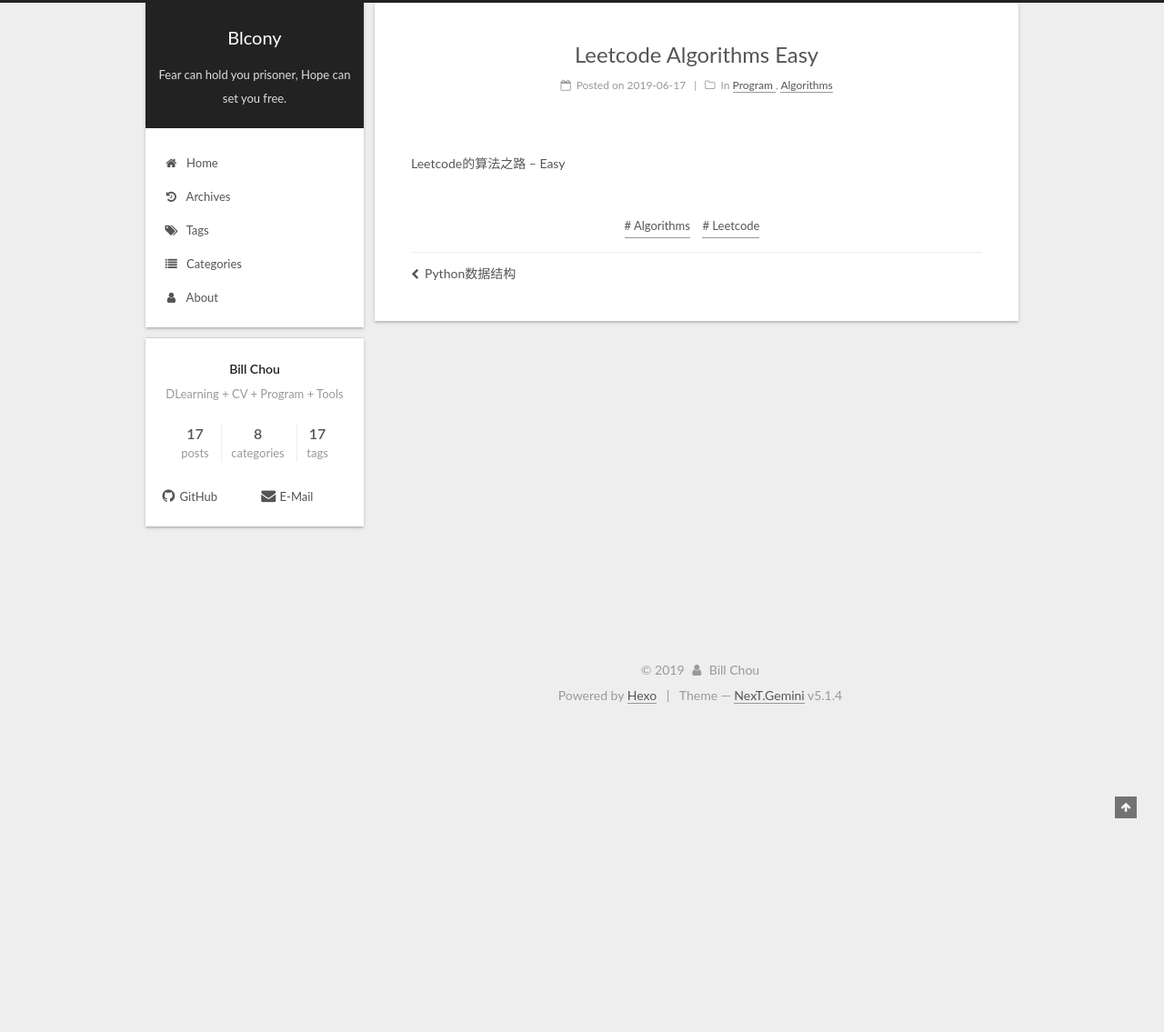
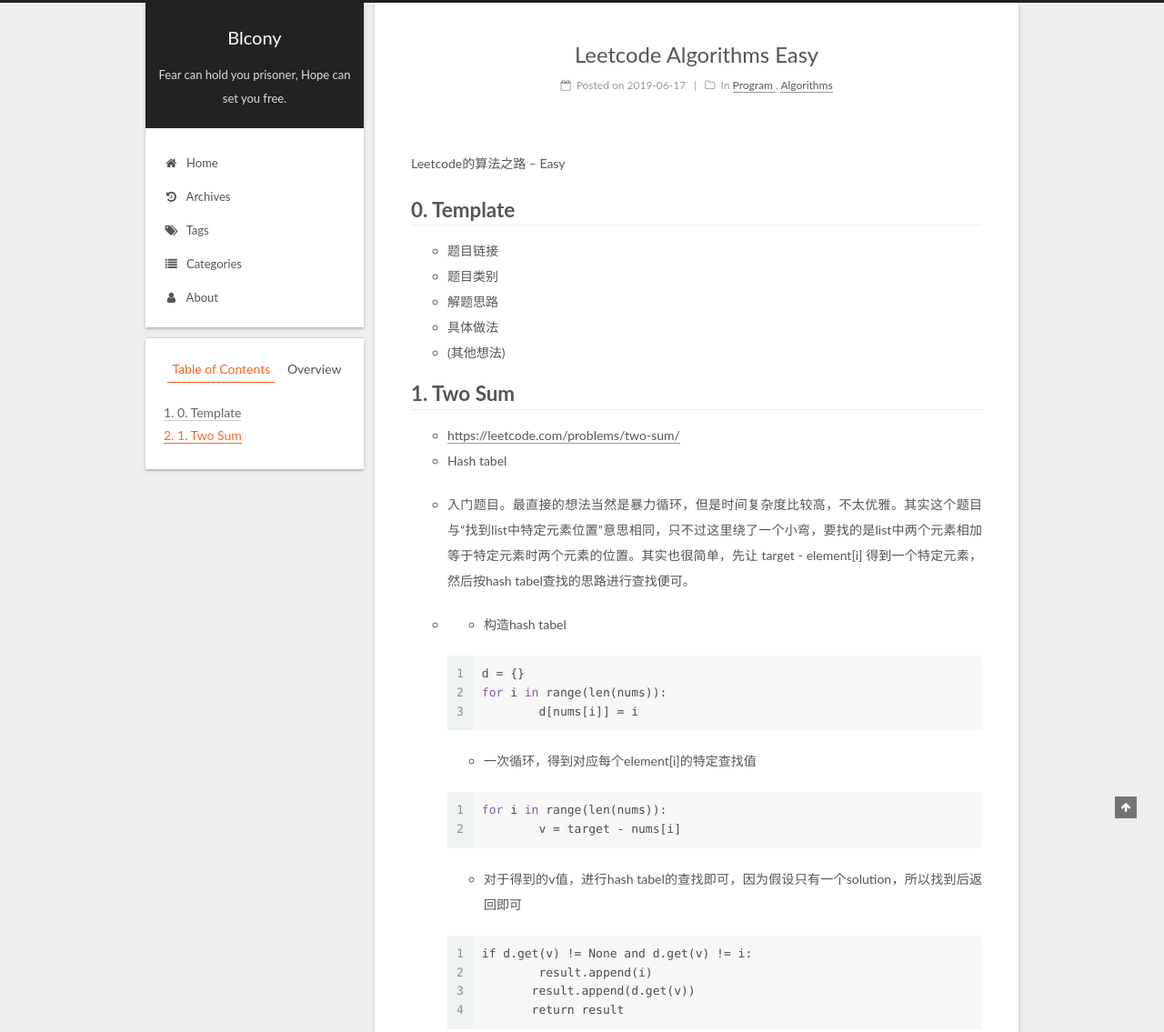
Before and after one commit to Blcony/Blcony.github.io, a plain HTML site: page Leetcode-Algorithms-Easy/index.html in a window 1280 px wide. Shown: the top 1135 px of the page at 91% size. Before the commit the page ends 800 px from the top, so only its background shows below. Drawn offline with Linux system fonts and the light colour scheme.

Commit message:
Site updated: 2019-06-18 14:50:10

```diff
--- a/Leetcode-Algorithms/index.html
+++ b/Leetcode-Algorithms-Easy/index.html
@@ -77,11 +77,11 @@
 <meta name="keywords" content="Algorithms,Leetcode">
 <meta property="og:type" content="article">
 <meta property="og:title" content="Leetcode Algorithms Easy">
-<meta property="og:url" content="http://Blcony.github.io/Leetcode-Algorithms/index.html">
+<meta property="og:url" content="http://Blcony.github.io/Leetcode-Algorithms-Easy/index.html">
 <meta property="og:site_name" content="Blcony">
 <meta property="og:description" content="Leetcode的算法之路 – Easy">
 <meta property="og:locale" content="default">
-<meta property="og:updated_time" content="2019-06-17T07:28:10.751Z">
+<meta property="og:updated_time" content="2019-06-18T06:49:15.920Z">
 <meta name="twitter:card" content="summary">
 <meta name="twitter:title" content="Leetcode Algorithms Easy">
 <meta name="twitter:description" content="Leetcode的算法之路 – Easy">
@@ -114,7 +114,7 @@
 
 
 
-  <link rel="canonical" href="http://Blcony.github.io/Leetcode-Algorithms/">
+  <link rel="canonical" href="http://Blcony.github.io/Leetcode-Algorithms-Easy/">
 
 
 
@@ -257,7 +257,7 @@
 
 
   <div class="post-block">
-    <link itemprop="mainEntityOfPage" href="http://Blcony.github.io/Leetcode-Algorithms/">
+    <link itemprop="mainEntityOfPage" href="http://Blcony.github.io/Leetcode-Algorithms-Easy/">
 
     <span hidden itemprop="author" itemscope itemtype="http://schema.org/Person">
       <meta itemprop="name" content="Bill Chou">
@@ -359,6 +359,33 @@
 
         <p>Leetcode的算法之路 – Easy</p>
 <a id="more"></a>
+<h1 id="0-Template"><a href="#0-Template" class="headerlink" title="0. Template"></a>0. Template</h1><ul>
+<li>题目链接</li>
+<li>题目类别</li>
+<li>解题思路</li>
+<li>具体做法</li>
+<li>(其他想法)</li>
+</ul>
+<h1 id="1-Two-Sum"><a href="#1-Two-Sum" class="headerlink" title="1. Two Sum"></a>1. Two Sum</h1><ul>
+<li><a href="https://leetcode.com/problems/two-sum/" target="_blank" rel="noopener">https://leetcode.com/problems/two-sum/</a></li>
+<li><p>Hash tabel</p>
+</li>
+<li><p>入门题目。最直接的想法当然是暴力循环，但是时间复杂度比较高，不太优雅。其实这个题目与“找到list中特定元素位置”意思相同，只不过这里绕了一个小弯，要找的是list中两个元素相加等于特定元素时两个元素的位置。其实也很简单，先让 target - element[i] 得到一个特定元素，然后按hash tabel查找的思路进行查找便可。</p>
+</li>
+<li><ol>
+<li>构造hash tabel</li>
+</ol>
+<figure class="highlight python"><table><tr><td class="gutter"><pre><span class="line">1</span><br><span class="line">2</span><br><span class="line">3</span><br></pre></td><td class="code"><pre><span class="line">d = &#123;&#125;</span><br><span class="line"><span class="keyword">for</span> i <span class="keyword">in</span> range(len(nums)):</span><br><span class="line">	d[nums[i]] = i</span><br></pre></td></tr></table></figure>
+<ol start="2">
+<li>一次循环，得到对应每个element[i]的特定查找值</li>
+</ol>
+<figure class="highlight python"><table><tr><td class="gutter"><pre><span class="line">1</span><br><span class="line">2</span><br></pre></td><td class="code"><pre><span class="line"><span class="keyword">for</span> i <span class="keyword">in</span> range(len(nums)):</span><br><span class="line">	v = target - nums[i]</span><br></pre></td></tr></table></figure>
+<ol start="3">
+<li>对于得到的v值，进行hash tabel的查找即可，因为假设只有一个solution，所以找到后返回即可</li>
+</ol>
+<figure class="highlight plain"><table><tr><td class="gutter"><pre><span class="line">1</span><br><span class="line">2</span><br><span class="line">3</span><br><span class="line">4</span><br></pre></td><td class="code"><pre><span class="line">if d.get(v) != None and d.get(v) != i:</span><br><span class="line">   	result.append(i)</span><br><span class="line">       result.append(d.get(v))</span><br><span class="line">       return result</span><br></pre></td></tr></table></figure>
+</li>
+</ul>
 
 
     </div>
@@ -451,8 +478,17 @@
 
 
 
+        <ul class="sidebar-nav motion-element">
+          <li class="sidebar-nav-toc sidebar-nav-active" data-target="post-toc-wrap">
+            Table of Contents
+          </li>
+          <li class="sidebar-nav-overview" data-target="site-overview-wrap">
+            Overview
+          </li>
+        </ul>
 
-      <section class="site-overview-wrap sidebar-panel sidebar-panel-active">
+
+      <section class="site-overview-wrap sidebar-panel">
         <div class="site-overview">
           <div class="site-author motion-element" itemprop="author" itemscope itemtype="http://schema.org/Person">
 
@@ -528,6 +564,22 @@
         </div>
       </section>
 
+
+      <!--noindex-->
+        <section class="post-toc-wrap motion-element sidebar-panel sidebar-panel-active">
+          <div class="post-toc">
+
+
+
+
+
+
+              <div class="post-toc-content"><ol class="nav"><li class="nav-item nav-level-1"><a class="nav-link" href="#0-Template"><span class="nav-number">1.</span> <span class="nav-text">0. Template</span></a></li><li class="nav-item nav-level-1"><a class="nav-link" href="#1-Two-Sum"><span class="nav-number">2.</span> <span class="nav-text">1. Two Sum</span></a></li></ol></div>
+
+
+          </div>
+        </section>
+      <!--/noindex-->
 
 
 
--- a/css/main.css
+++ b/css/main.css
@@ -1823,7 +1823,7 @@ pre .javascript .function {
   width: 4px;
   height: 4px;
   border-radius: 50%;
-  background: #7a8296;
+  background: #524413;
 }
 .links-of-blogroll {
   font-size: 13px;
```
Also changed, not shown: Python数据结构/index.html (+2 -2 lines), archives/2019/06/index.html (+1 -1 lines), archives/2019/index.html (+1 -1 lines), archives/index.html (+1 -1 lines), categories/Program/Algorithms/index.html (+1 -1 lines), categories/Program/index.html (+1 -1 lines), index.html (+3 -3 lines), tags/Algorithms/index.html (+1 -1 lines), tags/Leetcode/index.html (+1 -1 lines).
